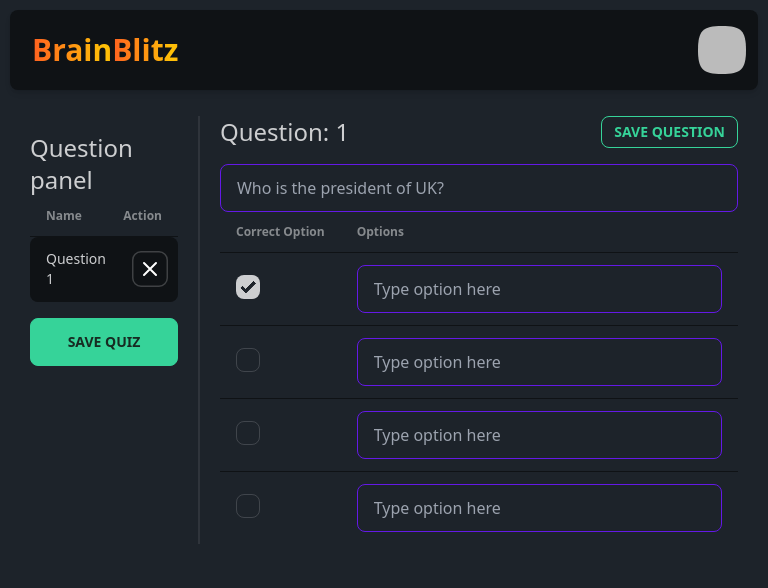
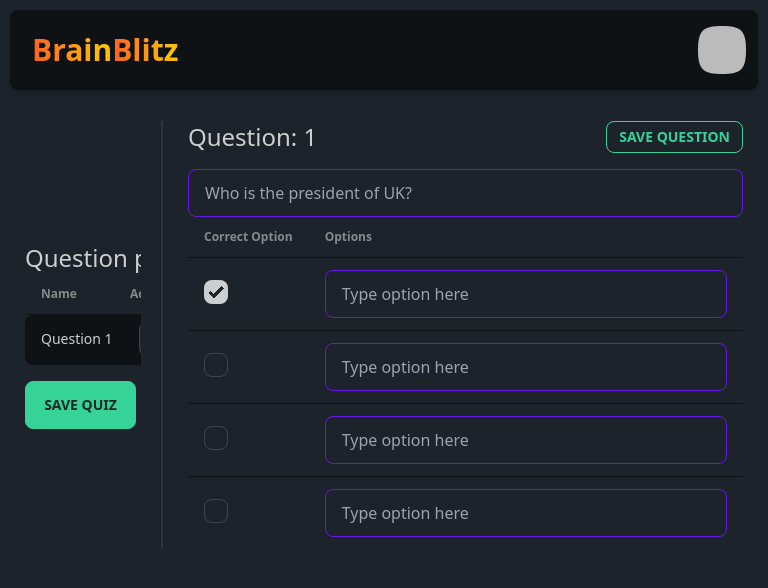
Before and after one commit to JeelRajodiya/brain-blitz, a Next.js app: page /NewQuiz/Questions in a window 768 px wide. Shown: the top 588 px of the page. Built offline with nearby package versions, Linux system fonts and the light colour scheme; no server answers; sample sign-in values are in the browser's storage.

Commit message:
table adjustments

```diff
--- a/pages/components/UserQuizList.tsx
+++ b/pages/components/UserQuizList.tsx
@@ -9,7 +9,7 @@ export default function UserQuizList({ quizList }: { quizList: QuizList[] }) {
   return (
     <div className="flex flex-col mt-10">
       <div
-        className="flex flex-row justify-between displayTable border-b-2 text-xl bg-base-200"
+        className="flex flex-row justify-between displayTable border-b-2 text-lg bg-base-200"
         style={{
           fontWeight: "bold",
           borderBottomRightRadius: "0",
@@ -30,7 +30,7 @@ export default function UserQuizList({ quizList }: { quizList: QuizList[] }) {
             }`}
             key={quiz.id}
           >
-            <div className="p-2 justify-self-start">{quiz.title}</div>
+            <div className="p-2 justify-self-start truncate ">{quiz.title}</div>
             <div className="p-2 justify-self-center">{quiz.code}</div>
             <div className="p-2 justify-self-end">
               {new Date(quiz.createdAt).toLocaleDateString(undefined, {
--- a/styles/global.css
+++ b/styles/global.css
@@ -108,19 +108,41 @@
 }
 
 /* ------------------------------- QUESTION FORM---------------------------------------------------- */
-.questionForm {
-  display: flex;
-  flex-direction: row;
-  padding: 10px;
-  padding-left: 10px;
-  padding-right: 10px;
+@media (max-width: 768px) {
+  .questionForm {
+    display: flex;
+    flex-direction: column;
+    padding: 10px;
+  }
+
+  .questionForm > * {
+    flex: 1;
+    white-space: nowrap;
+    overflow: hidden;
+    text-overflow: ellipsis;
+    padding: 5px 0;
+  }
+}
+
+@media (min-width: 768px) {
+  .questionForm {
+    display: flex;
+    justify-content: center;
+    align-items: center;
+    flex-direction: row;
+    padding: 10px;
+  }
+
+  .questionForm > * {
+    flex: 1;
+    white-space: nowrap;
+    overflow: hidden;
+    text-overflow: ellipsis;
+    padding: 5px;
+  }
 }
 
 /* to make children of this class */
-.questionForm > * {
-  flex:1;
-  margin: 0 10px; /* Add margin for gap */
-}
 
 .questionForm > :nth-child(1) {
   flex: 0.4;
```
